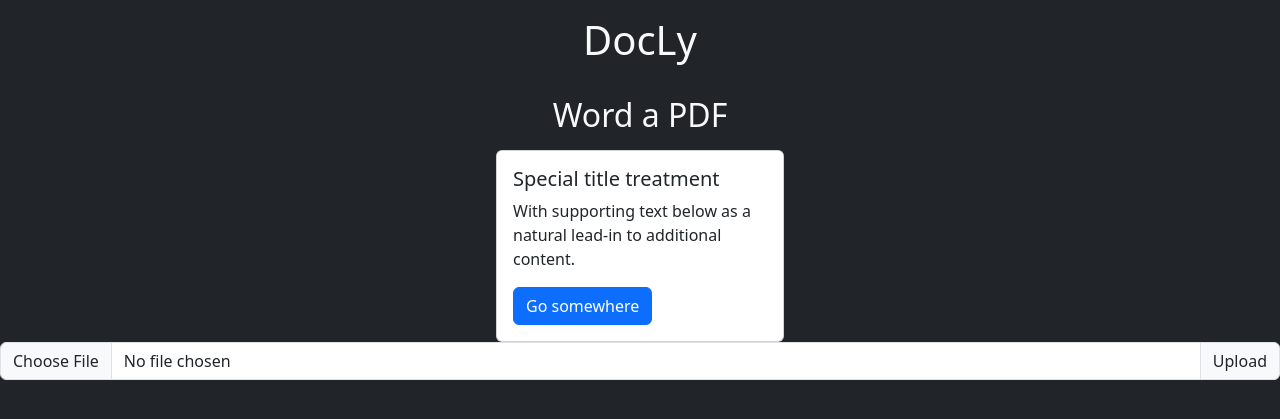
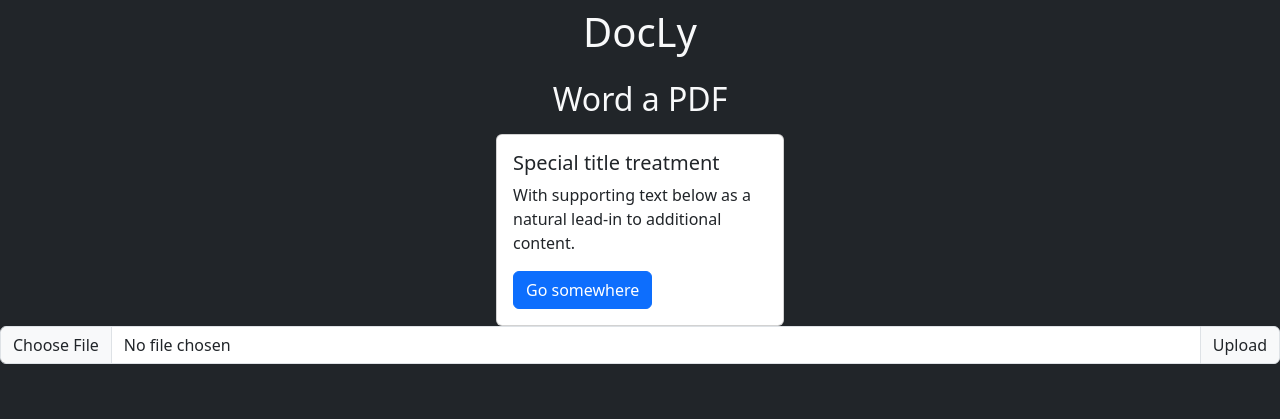
Before and after one commit to seminarioA/BitBrain, a Flask app: page / in a window 1280 px wide. Shown: the top 419 px of the page. Run offline with Flask 3, Linux system fonts and the light colour scheme.

Commit message:
Mod p2 h1

```diff
--- a/templates/index.html
+++ b/templates/index.html
@@ -8,7 +8,7 @@
     <title>DocLy</title>
 </head>
 <body class="bg-dark text-light">
-    <h1 class="p-3 text-center">DocLy</h1>
+    <h1 class="p-2 text-center">DocLy</h1>
     <h2 class="p-2 text-center">Word a PDF</h2>
     <div class="d-flex justify-content-center">
         <div class="card" style="width: 18rem;">
```
